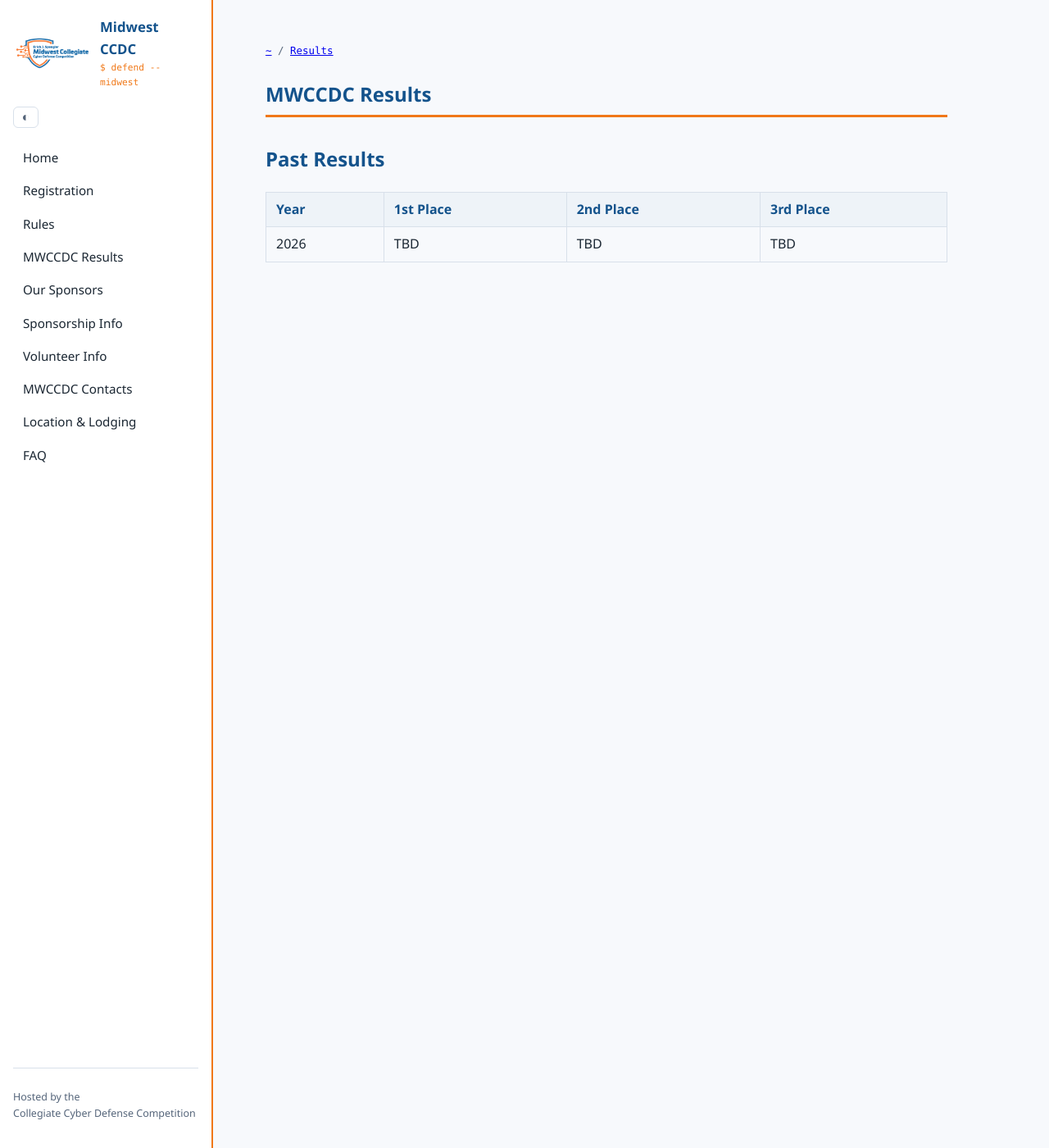
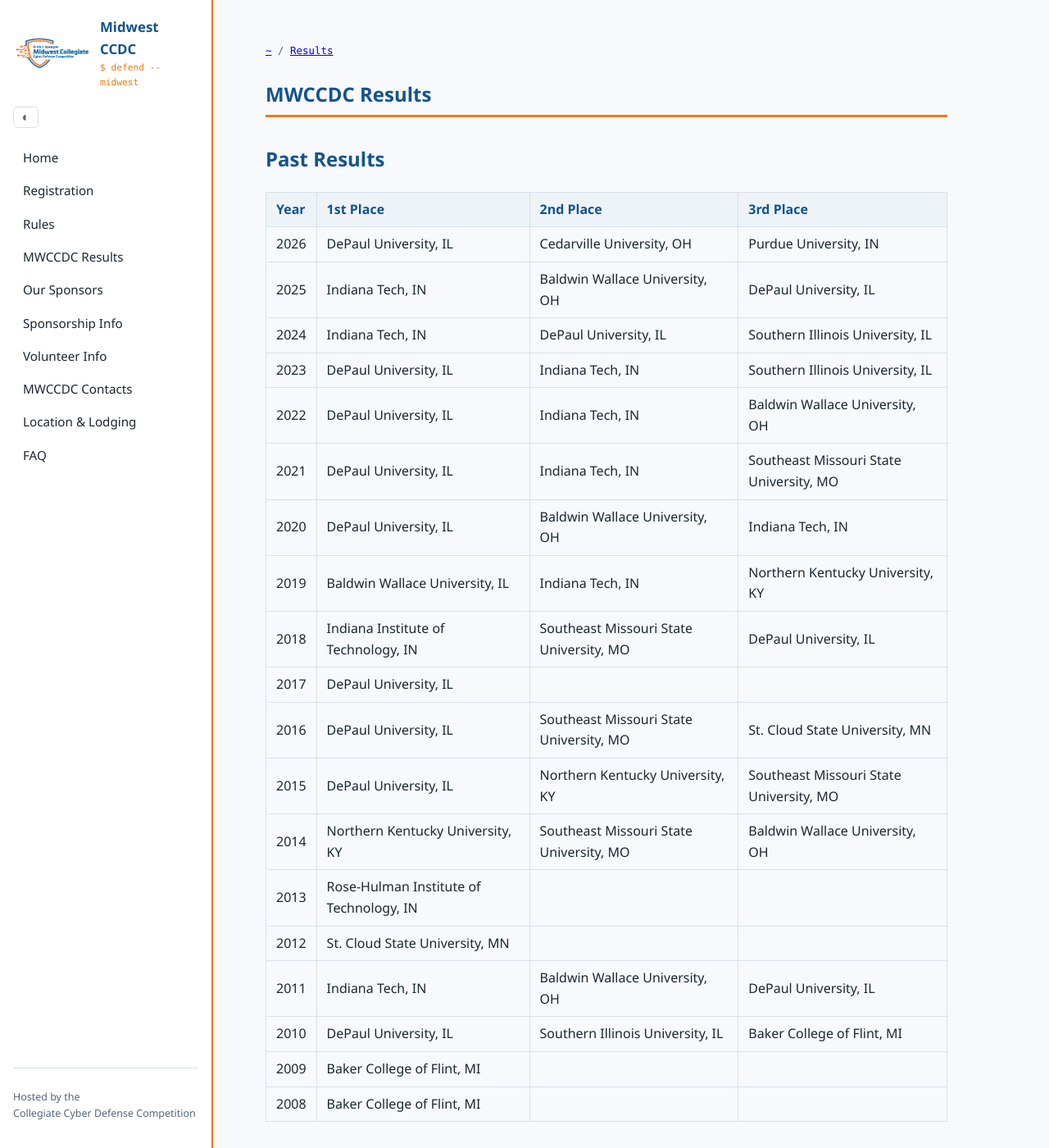
Before and after one commit to MWCCDC/MWCCDC-Web, a Jekyll site: the page built from pages/results.md, in a window 1280 px wide and 1400 px high. Shown: the whole window at 82% size. Built offline with Jekyll 4.4.1, drawn with Linux system fonts in a browser that asks for light colours.

Commit message:
Update results.md

```diff
--- a/pages/results.md
+++ b/pages/results.md
@@ -9,4 +9,22 @@ permalink: /results/
 
 | Year | 1st Place | 2nd Place | 3rd Place |
 |------|----------|-----------|-----------|
-| 2026 | TBD | TBD | TBD |
+| 2026 | DePaul University, IL | Cedarville  University, OH | Purdue University, IN |
+| 2025 | Indiana Tech, IN | Baldwin Wallace University, OH | DePaul University, IL |
+| 2024 | Indiana Tech, IN | DePaul University, IL | Southern Illinois University, IL |
+| 2023 | DePaul University, IL | Indiana Tech, IN | Southern Illinois University, IL |
+| 2022 | DePaul University, IL | Indiana Tech, IN | Baldwin Wallace University, OH |
+| 2021 | DePaul University, IL | Indiana Tech, IN | Southeast Missouri State University, MO |
+| 2020 | DePaul University, IL | Baldwin Wallace University, OH | Indiana Tech, IN |
+| 2019 | Baldwin Wallace University, IL | Indiana Tech, IN | Northern Kentucky University, KY |
+| 2018 | Indiana Institute of Technology, IN | Southeast Missouri State University, MO | DePaul University, IL |
+| 2017 | DePaul University, IL | | |
+| 2016 | DePaul University, IL | Southeast Missouri State University, MO | St. Cloud State University, MN |
+| 2015 | DePaul University, IL | Northern Kentucky University, KY | Southeast Missouri State University, MO |
+| 2014 | Northern Kentucky University, KY | Southeast Missouri  State University, MO | Baldwin Wallace University, OH |
+| 2013 | Rose-Hulman Institute of Technology, IN | | |
+| 2012 | St. Cloud State University, MN | | |
+| 2011 | Indiana Tech, IN | Baldwin Wallace University, OH | DePaul University, IL |
+| 2010 | DePaul University, IL | Southern Illinois University, IL | Baker College of Flint, MI |
+| 2009 | Baker College of Flint, MI | | |
+| 2008 | Baker College of Flint, MI | | |
```
